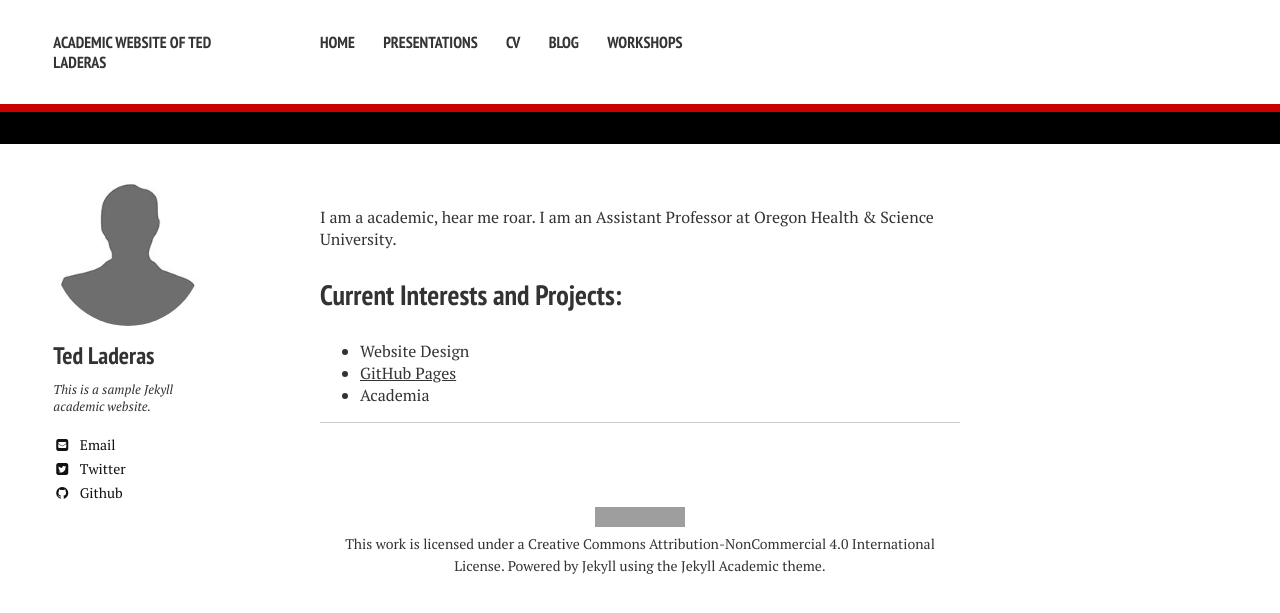
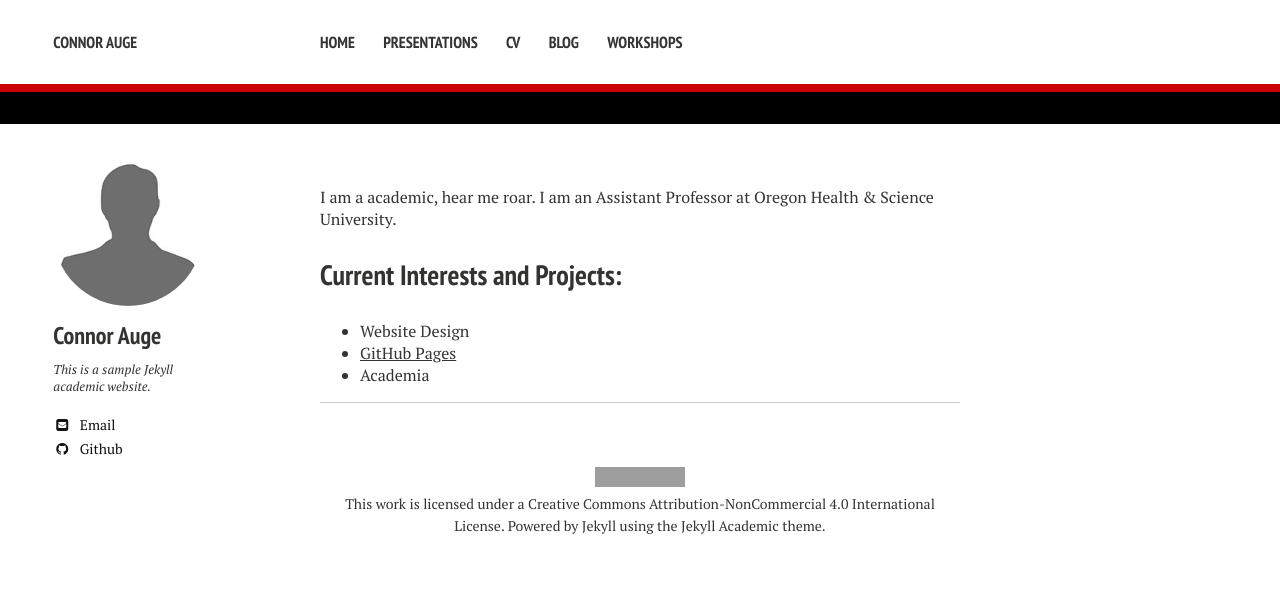
Before and after one commit to cwauge/cwauge.github.io, a Jekyll site: the page built from index.md, in a window 1280 px wide. Shown: the top 613 px of the page. Built offline with Jekyll 4.4.1, drawn with Linux system fonts in a browser that asks for light colours; nearby versions of some CDN libraries; grey boxes are pictures that could not be loaded.

Commit message:
Update _config.yml

```diff
--- a/_config.yml
+++ b/_config.yml
@@ -1,19 +1,19 @@
 # Site wide configuration
 
-title: Academic Website of Ted Laderas
+title: Connor Auge
 locale: en_US
 logo: # filename of a logo image that has been placed into your images directory
 
 # Enter the following platform usernames if you would like for them to appear on your site.
 owner:
-  name: Ted Laderas
+  name: Connor Auge
   avatar: bio-photo.jpg
   bio: "This is a sample Jekyll academic website."
-  email: laderast@ohsu.edu
+  email: cauge@hawaii.edu
   # Do not include the @ symbol in your Twitter username
-  twitter: laderast
+  twitter: #username
   linkedin: #username
-  github: laderast
+  github: cwauge
   orcid: # ID Number (ex. 0000-0000-0000-0000)
   researchgate: #username
   mendeley: #username
```
